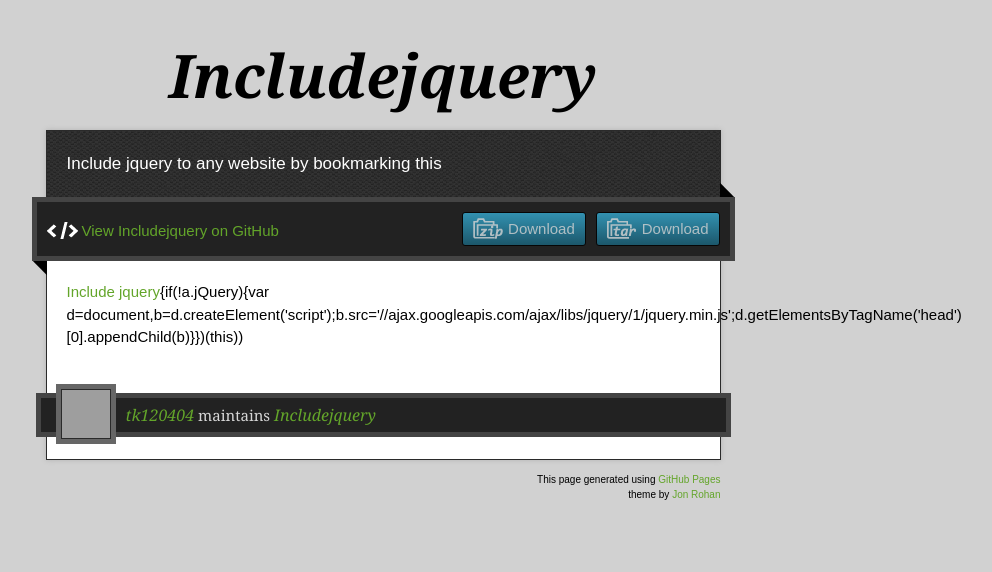
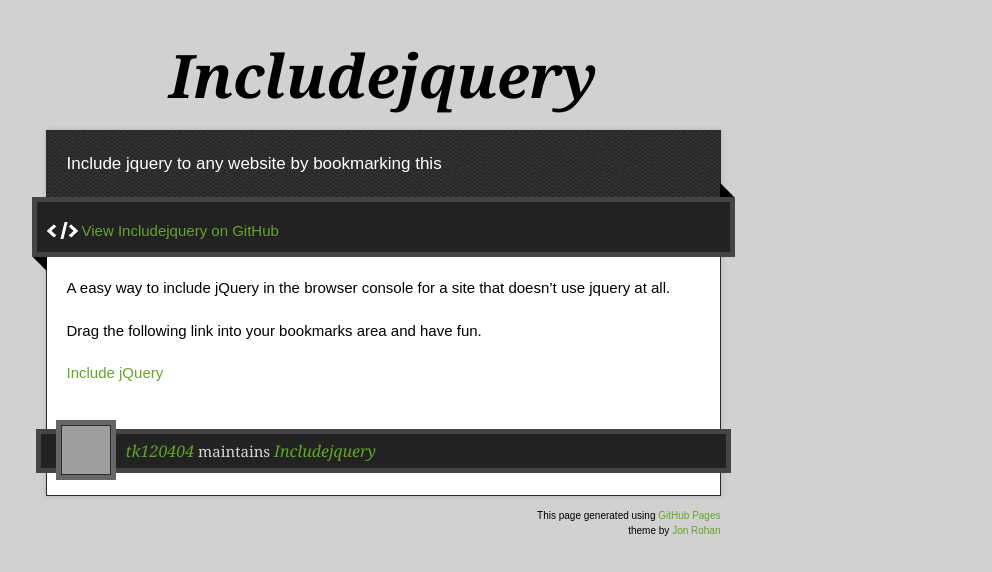
Before and after one commit to tk120404/includejquery, a plain HTML site: page index.html in a window 1280 px wide. Shown: the whole page, without its empty margins (257-1249 px from the left). Drawn offline with nearby package versions, Linux system fonts and the light colour scheme; grey boxes are pictures that could not be loaded.

Commit message:
Update index.html

```diff
--- a/index.html
+++ b/index.html
@@ -29,14 +29,14 @@
       <div id="main" role="main">
         <div class="download-bar">
         <div class="inner">
-          <a href="https://github.com/tk120404/includejquery/tarball/master" class="download-button tar"><span>Download</span></a>
-          <a href="https://github.com/tk120404/includejquery/zipball/master" class="download-button zip"><span>Download</span></a>
           <a href="https://github.com/tk120404/includejquery" class="code">View Includejquery on GitHub</a>
         </div>
         <span class="blc"></span><span class="trc"></span>
         </div>
         <article class="markdown-body">
-          <p><a>Include jquery</a>{if(!a.jQuery){var d=document,b=d.createElement('script');b.src='//ajax.googleapis.com/ajax/libs/jquery/1/jquery.min.js';d.getElementsByTagName('head')[0].appendChild(b)}})(this))</p>
+          <p>A easy way to include jQuery in the browser console for a site that doesn’t use jquery at all.</p>
+          <p>Drag the following link into your bookmarks area and have fun.</p>
+          <p><a alt="Include jQuery in the Javascript Console" title="Include jQuery in the Javascript Console" href="javascript:(function(a){if(!a.jQuery){var d=document,b=d.createElement('script');b.src='//ajax.googleapis.com/ajax/libs/jquery/1/jquery.min.js';d.getElementsByTagName('head')[0].appendChild(b)}})(this)">Include jQuery</a></p>
         </article>
       </div>
     </div>
```
